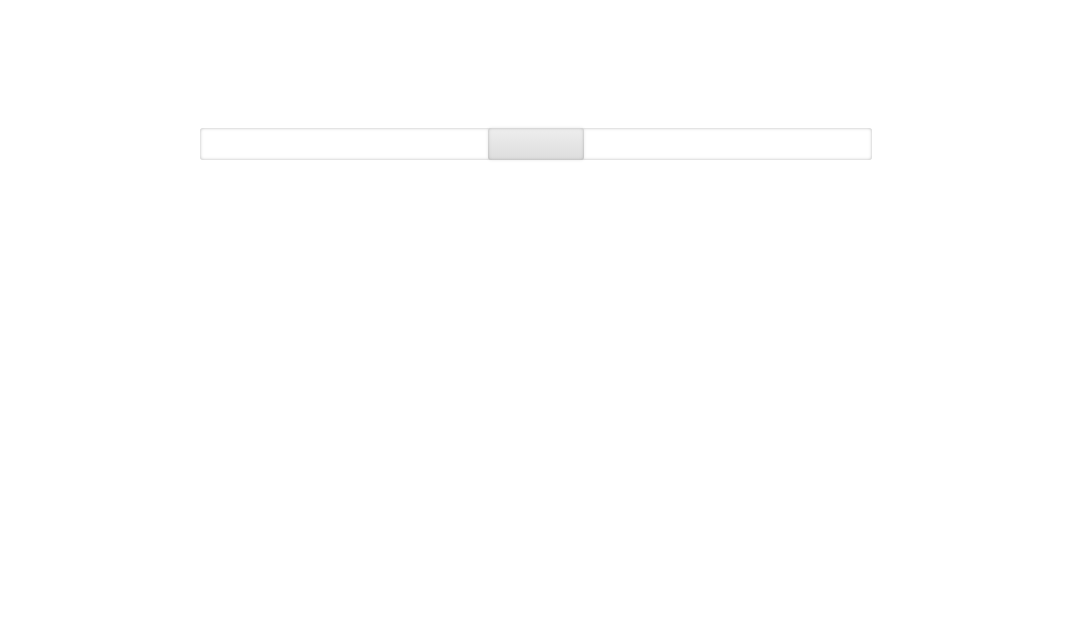
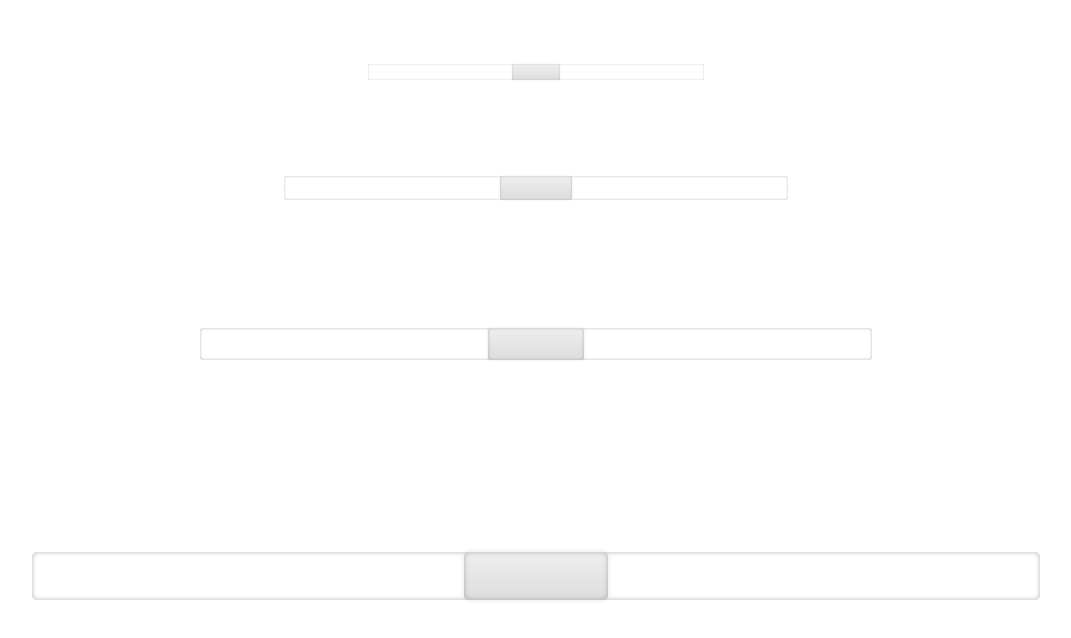
Before and after one commit to badlyhabits/css-loader, a plain HTML site: page index.html in a window 1280 px wide. Shown: the whole page, without its empty margins (104-1175 px from the left). Drawn offline with Linux system fonts and the light colour scheme.

Commit message:
add 3 more demo sizes

```diff
--- a/index.html
+++ b/index.html
@@ -1,17 +1,19 @@
 <!DOCTYPE html>
 <html>
 <head>
+  <meta charset="utf-8" />
+  <title>sipmle css loader</title>
   <style>
 
     .loader {
-    font-size: 2em;
       position: relative;
       width: 21em;
       height: 1em;
       margin: 4em auto;
       border-radius: .1em;
       background: rgba(255, 255, 255, .6);
-    box-shadow: 0 0 .1em rgba(0, 0, 0, .3) inset, 0 0 0 .1em rgba(255,255,255,0.7) inset }
+      box-shadow: 0 0 .1em rgba(0, 0, 0, .3) inset, 0 0 0 .1em rgba(255,255,255,0.7) inset;
+    }
 
     .loader-indicator {
       position: absolute;
@@ -34,8 +36,12 @@
     @keyframes move-loader-indicator {
       to { transform: translateX(18em); }
     }
+
+    .demo-big { font-size: 1.5em; }
+    .demo-large { font-size: 2em; }
+    .demo-extra-large { font-size: 3em; }
+
   </style>
-
 </head>
 <body>
 
@@ -43,5 +49,17 @@
     <div class="loader-indicator"></div>
   </div>
 
+  <div class="loader demo-big">
+    <div class="loader-indicator"></div>
+  </div>
+
+  <div class="loader demo-large">
+    <div class="loader-indicator"></div>
+  </div>
+
+  <div class="loader demo-extra-large">
+    <div class="loader-indicator"></div>
+  </div>
+
 </body>
 </html>
```
Lines whose indentation alone changed are shown as unchanged.
